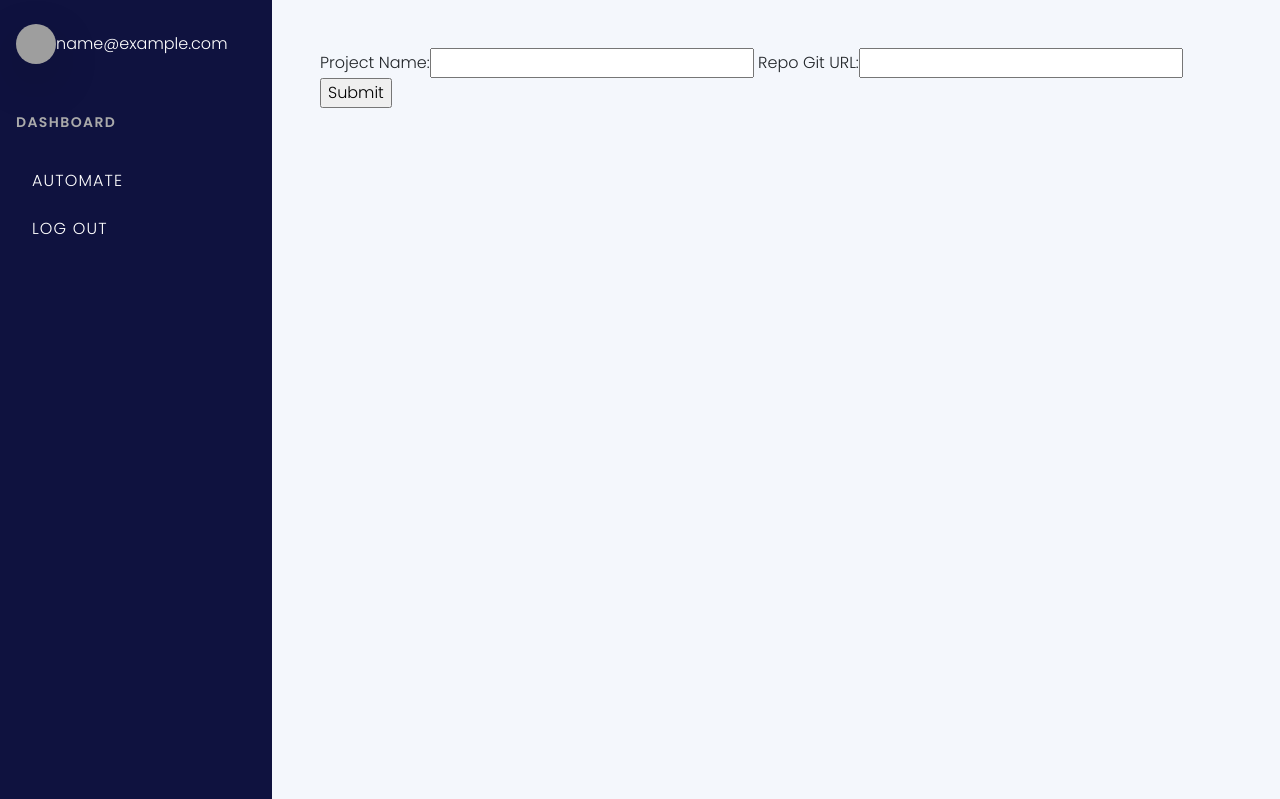
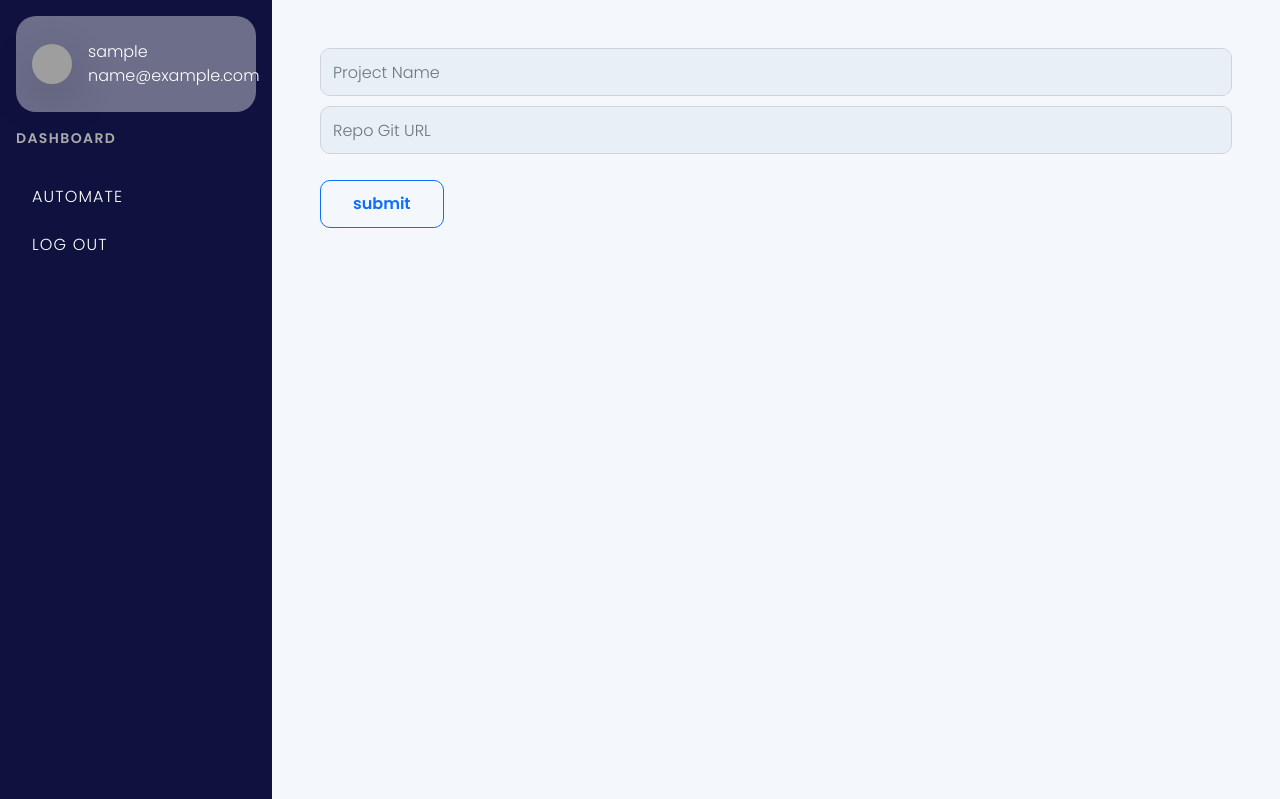
Before and after one commit to monty16597/zeus, a Django app: page /automation/ in a window 1280 px wide. Shown: the top 799 px of the page. Run offline with Django 3.2, Linux system fonts and the light colour scheme; the visitor is signed in with stand-in values (Sample User, id 1); some libraries are stand-ins or nearby versions; grey boxes are pictures that could not be loaded.

Commit message:
added ui improvements
* added ui improvements

* minor fix

* removed unused imports

```diff
--- a/automation/forms.py
+++ b/automation/forms.py
@@ -1,13 +1,13 @@
 from django import forms
 
 class AutomationForm(forms.Form):
-    project_name = forms.CharField(label='Project Name', max_length=100)
-    repo_url = forms.CharField(label='Repo Git URL', max_length=2083)
+    project_name = forms.CharField(label='', max_length=100, widget=forms.TextInput(attrs={'class': 'custom-input', 'placeholder': 'Project Name'}))
+    repo_url = forms.CharField(label='', max_length=2083, widget=forms.TextInput(attrs={'class': 'custom-input', 'placeholder': 'Repo Git URL'}))
 
 class PatchJenkinsfile(forms.Form):
-    jenkinsfile = forms.CharField(label='Jenkinsfile', widget=forms.Textarea(attrs={'cols': 100, 'rows': 20}), required=False)
-    branches = forms.ChoiceField(widget=forms.Select())
-    commit_message = forms.CharField(label='Commit Message', max_length=100, required=False)
+    branches = forms.ChoiceField(label='Branch', widget=forms.Select(attrs={'class': 'custom-input mb-3'}))
+    jenkinsfile = forms.CharField(label='Jenkinsfile', widget=forms.Textarea(attrs={'class': 'custom-input', 'cols': 100, 'rows': 20, 'id': 'jenkinsfileTextArea',}), required=False)
+    commit_message = forms.CharField(label='', max_length=100, required=False, widget=forms.TextInput(attrs={'class': 'custom-input mt-3', 'placeholder': 'Commit Message'}))
 
     def set_branches(self, branches=None):
         self.fields['branches'].choices = [(branch, branch) for branch in branches]
--- a/static/css/common/style.css
+++ b/static/css/common/style.css
@@ -22,10 +22,8 @@
 
 
 body {
-
     font-family: 'Poppins', sans-serif !important;
     background: #F4F7FC;
-    /* background: linear-gradient(to right, #654ea3, #eaafc8); */
     height: 100vh;
     overflow-x: hidden;
 }
@@ -38,16 +36,14 @@ body {
     top: 0;
     left: 0;
     background-color: #0F123F;
-    /* box-shadow: 3px 3px 10px rgba(0, 0, 0, 0.1); */
     transition: all 0.4s;
 }
 
 /* custom header body */
-/* .custom-media-body {
+.custom-media-body {
     border-radius: 20px;
-    background-color: white;
-    margin: 10px;
-} */
+    background-color: #ffffff63;
+}
 
 .page-content {
     width: calc(100% - 17rem);
@@ -88,17 +84,23 @@ body {
     color: #aaa;
 }
 
+.custom-input {
+    background-color: #E9EFF6 !important;
+    border-radius: 10px !important;
+}
+
+input {
+    height: 3em !important;
+    background-color: #E9EFF6 !important;
+    border-radius: 10px !important;
+    margin-bottom: 10px;
+}
+
 .custom-link {
     letter-spacing: 0.07em;
     text-transform: uppercase;
     border-radius: 10px;
     color: white;
-}
-
-.custom-input {
-    /* height: 3em !important; */
-    background-color: #E9EFF6 !important;
-    border-radius: 10px !important;
 }
 
 .custom-link:hover {
@@ -114,7 +116,7 @@ body {
 }
 
 .cutom-button {
-    /* height: 3em !important; */
+    height: 3em !important;
     border-radius: 10px !important;
     padding-left: 2em;
     padding-right: 2em;
--- a/templates/_base.html
+++ b/templates/_base.html
@@ -22,6 +22,7 @@
   <!-- <link rel="stylesheet" href="/static/css/vendor/fontawesome/css/all.min.css"> -->
 
   <!-- Custom Styles -->
+  <link rel="stylesheet" href="/static/css/common/style.css">
   {% block stylesheets %}{% endblock stylesheets %}
 
   <title>Zeus - {% block title %}{% endblock %}</title>
--- a/templates/_skeleton.html
+++ b/templates/_skeleton.html
@@ -1,7 +1,4 @@
 {% extends '_base.html' %}
-{% block stylesheets %}
-<link rel="stylesheet" href="/static/css/common/style.css">
-{% endblock %}
 {% block main_body %}
 <section>
   {% include 'sidebar.html' %}
@@ -13,5 +10,4 @@
     {% block content %}{% endblock content %}
   </div>
 </section>
-<script src="/static/js/common/main.js"></script>
 {% endblock %}
--- a/templates/automation/index.html
+++ b/templates/automation/index.html
@@ -2,17 +2,21 @@
 {% load crispy_forms_tags %}
 {% block title %}Automation{% endblock %}
 {% block stylesheets %}
-<!-- <link rel="stylesheet" href="/static/css/auth/style.css"> -->
-<link rel="stylesheet" href="/static/css/base.css">
-<link rel="stylesheet" href="/static/css/common/style.css">
 {% endblock %}
 
 {% block content %}
 
-<form action="{% url 'automation.index' %}" method="post">
-    {% csrf_token %}
-    {{ form }}
-    <input type="submit" name="submit" value="Submit">
-</form>
+<section>
+    <div class="row">
+        <div class="col">
+            <form action="{% url 'automation.index' %}" method="post">
+                {% csrf_token %}
+                {{ form|crispy }}
+                <button type="submit" name="Submit" value="Submit"
+                    class="btn btn-outline-primary mt-3 fw-bold cutom-button text-lowercase">Submit</button>
+            </form>
+        </div>
+    </div>
+</section>
 
 {% endblock content %}
--- a/templates/sidebar.html
+++ b/templates/sidebar.html
@@ -1,11 +1,13 @@
 {% load crispy_forms_tags %}
 
 <div class="vertical-nav" id="sidebar">
-    <div class="py-4 px-3 mb-4 custom-media-body">
+    <div class="py-4 px-3 custom-media-body m-3">
         <div class="media d-flex align-items-center">
             <img src="https://miro.medium.com/max/700/1*mk1-6aYaf_Bes1E3Imhc0A.jpeg" alt="logo" width="40" height="40"
-                class="mr-3 rounded-circle shadow-lg rounded" />
+                class="mr-3 ml-3 rounded-circle shadow-lg rounded" />
+            <span class="m-2"></span>
             <div class="media-body">
+                <p class="m-0 text-white">{{ user.username }}</p>
                 <p class="m-0 text-white">{{ user.email }}</p>
             </div>
         </div>
@@ -18,7 +20,8 @@
             <a href="" class="nav-link custom-link"><i class="fas fa-robot mr-3"></i>Uptime</a>
         </li>
         <li class="nav-item my-1 mx-3 rounded">
-            <a href="{% url 'automation.index' %}" class="nav-link custom-link"><i class="fas fa-robot mr-3"></i>Automate</a>
+            <a href="{% url 'automation.index' %}" class="nav-link custom-link"><i
+                    class="fas fa-robot mr-3"></i>Automate</a>
         </li>
         <li class="nav-item my-1 mx-3 rounded hide">
             <a href="#" class="nav-link custom-link"><i class="fab fa-docker mr-3"></i>Docker</a>
```
Also changed, not shown: static/css/base.css (+7 -3 lines), templates/automation/patch_jenkinsfile.html (+4 -6 lines), config/settings.py (line endings or trailing spaces), 1 other file.
